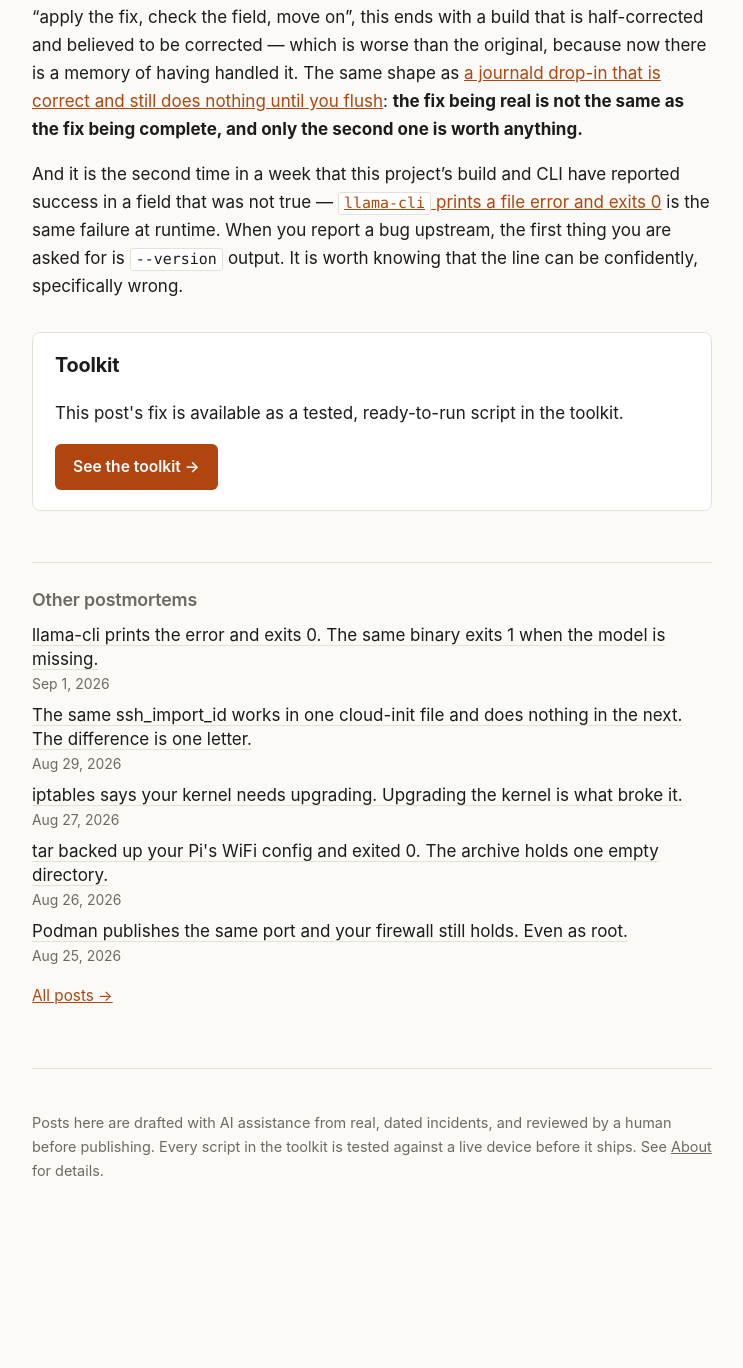
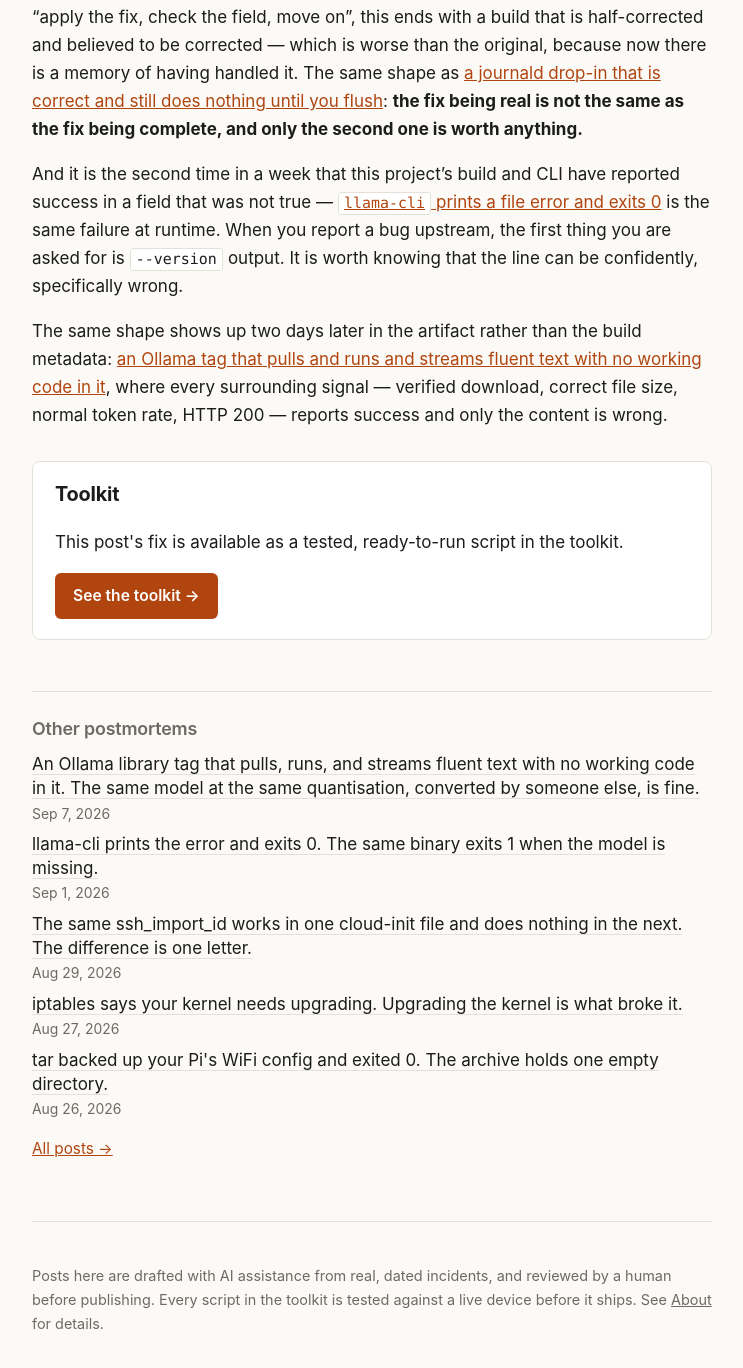
Before and after one commit to mitoyosh/homelab-postmortem, a Jekyll site: the page built from _posts/2026-09-05-llama-cpp-stamps-a-foreign-repos-commit.md, in a window 1280 px wide and 1400 px high, scrolled down 6057 px. Shown: the top 1368 px of the window, without its empty margins (268-1011 px from the left). Built offline with Jekyll 4.4.1, drawn with Linux system fonts in a browser that asks for light colours; before the commit the page ends 7304 px from its top, so only the background shows below that; part of the change alters nothing that is shown.

Commit message:
An Ollama library quant artifact is broken, not the quantisation level
Verified on LXC 100 (Debian 13, CPU only, Ollama 0.33.3 — newer than the
0.32.6 in the upstream report, so upgrading is not the fix).

qwen2.5-coder:3b-instruct-q3_K_M from the library scored 0/3 on three
trivial coding tasks, producing no implementation at all and doing so
byte-for-byte deterministically. The q4_K_M sibling scored 3/3, and so did
the model author's own GGUF at the same q3_K_M level, imported with the
library model's own TEMPLATE so the weights are the only difference.

The imatrix confound was avoided deliberately: community re-quantisations
ship a .imatrix and would have made the result ambiguous.

The generalisable-habit section records a near-miss from today — the first
control run failed because of a bug in the code extractor, caught only
because the control ran before the suspect.

Also adds an inbound link from the 2026-09-05 post.

Co-Authored-By: Claude Opus 5 <noreply@anthropic.com>

````diff
--- a/_posts/2026-09-05-llama-cpp-stamps-a-foreign-repos-commit.md
+++ b/_posts/2026-09-05-llama-cpp-stamps-a-foreign-repos-commit.md
@@ -252,3 +252,10 @@ reported success in a field that was not true —
 is the same failure at runtime. When you report a bug upstream, the first thing
 you are asked for is `--version` output. It is worth knowing that the line can
 be confidently, specifically wrong.
+
+The same shape shows up two days later in the artifact rather than the build
+metadata: [an Ollama tag that pulls and runs and streams fluent text with no
+working code in
+it](https://homelabpostmortem.com/2026/09/07/ollama-library-quant-is-broken-not-the-quant-level/),
+where every surrounding signal — verified download, correct file size, normal
+token rate, HTTP 200 — reports success and only the content is wrong.
--- /dev/null
+++ b/_posts/2026-09-07-ollama-library-quant-is-broken-not-the-quant-level.md
@@ -0,0 +1,208 @@
+---
+title: "An Ollama library tag that pulls, runs, and streams fluent text with no working code in it. The same model at the same quantisation, converted by someone else, is fine."
+date: 2026-09-07
+excerpt: "qwen2.5-coder:3b-instruct-q3_K_M downloads cleanly, loads at normal speed and answers every prompt. It scored 0/3 on trivial coding tasks here. The q4_K_M sibling scored 3/3, and so did the official Qwen GGUF at the same q3_K_M level with the same template — so it is not that 3B at q3 is too small. It is that conversion."
+devto_tags: ai, ollama, llm, devops
+---
+
+**TL;DR**: `ollama pull qwen2.5-coder:3b-instruct-q3_K_M` succeeds, `ollama run` streams at normal speed, and nothing anywhere reports a problem. On three trivial HumanEval-style tasks it produced **no implementation at all** — 0/3. The obvious conclusion is that 3B at q3 is simply too degraded to code. That conclusion is wrong, and one control disproves it: the **official Qwen GGUF at the same q3_K_M level**, imported with the library model's own template so only the weights differ, scored **3/3** on the same tasks. The failure is in that conversion, not in the quantisation level.
+
+## The symptom
+
+Debian 13, Ollama 0.33.3, CPU only. Ask for the simplest function in HumanEval:
+
+```
+Please provide a self-contained Python script that solves the following
+problem in a markdown code block:
+
+def sum_to_n(n: int) -> int:
+    """ sum_to_n is a function that sums numbers from 1 to n. """
+```
+
+`qwen2.5-coder:3b-instruct-q3_K_M` answers, deterministically, with 85 characters:
+
+```
+.
+00
+
+
+
+
+
+
+
+
+
+
+
+ to_n: function to_n:
+
+
+
+
+
+
+
+
+
+
+```
+
+A stray `.`, a stray `00`, two floods of newlines, and `to_n: function to_n:` —
+the identifier from the prompt echoed back. No `def`. No `return`. Nothing to run.
+
+It is not a fluke or a sampling artefact. At `temperature 0` and `seed 42`, two
+runs produced byte-identical output (`sha256 ec98f76dfeeda2a3…`).
+
+**Everything around it reported success.** The pull completed and verified, the
+model is 1.6 GB on disk as advertised, load time and token rate look normal, and
+the HTTP API returns 200 with a populated `response` field. The only thing wrong
+is the content.
+
+## Why "q3 is just too small" is the wrong conclusion
+
+That was the first hypothesis here, and it is the one most people will reach,
+because it is usually right. Low-bit quantisation of a small model genuinely
+does fall apart — it is a known trade-off, it is discussed everywhere, and a
+3B model at 3 bits is exactly where you would expect it.
+
+Two controls, same machine, same prompts, same `temperature 0` / `seed 42`,
+generated code extracted and **actually executed** against assertions rather
+than eyeballed:
+
+```
+model                                                    result
+qwen2.5-coder:3b-instruct-q3_K_M   (Ollama library)      0/3
+qwen2.5-coder:3b-instruct-q4_K_M   (Ollama library)      3/3
+Qwen official qwen2.5-coder-3b-instruct-q3_k_m.gguf      3/3
+```
+
+The third row is the one that settles it. **Same model, same quantisation
+level, a different conversion — and it works.** Here is what it returns for the
+prompt above:
+
+```python
+def sum_to_n(n: int) -> int:
+    """ sum_to_n is a function that sums numbers from 1 to n. """
+    return n * (n + 1) // 2
+```
+
+So "3B at q3 cannot code" is false on this machine. Something specific to that
+artifact is broken.
+
+### The control had to be chosen carefully
+
+The obvious control is one of the popular community re-quantisations, and it is
+the wrong one. Those repositories ship an `.imatrix` file — they use
+importance-matrix quantisation, which is a different process. If the working
+control is an imatrix quant and the broken one is not, then a difference between
+them supports two stories at once: "this conversion is broken", and "imatrix
+matters enormously at 3B/q3". You cannot tell which you are looking at.
+
+The official Qwen GGUF repository has no `.imatrix`, which makes it the control
+that answers only one question:
+
+```bash
+curl -s https://huggingface.co/api/models/bartowski/Qwen2.5-Coder-3B-Instruct-GGUF \
+  | grep -o 'imatrix'          # present
+curl -s https://huggingface.co/api/models/Qwen/Qwen2.5-Coder-3B-Instruct-GGUF \
+  | grep -o 'imatrix'          # nothing
+```
+
+One more thing had to be held constant. A raw GGUF imported into Ollama needs a
+chat template supplied by hand, and **a wrong template produces garbage that
+looks exactly like a broken quantisation.** So the template was not written from
+scratch — it was lifted from the working library model, verbatim:
+
+```bash
+ollama show --modelfile qwen2.5-coder:3b-instruct-q4_K_M \
+  | grep -v '^#' \
+  | sed 's|^FROM .*|FROM /path/to/qwen2.5-coder-3b-instruct-q3_k_m.gguf|' \
+  > Modelfile
+ollama create qwen-official-q3 -f Modelfile
+```
+
+With that, the only difference between the 0/3 model and the 3/3 model is the
+weights.
+
+## What you can check, and what it costs
+
+The artifact is unchanged since it was first reported. All the relevant tags
+still read "1 year ago" on the model's tag page, and the manifest being served
+right now hashes to the digest that page shows:
+
+```bash
+$ curl -s https://registry.ollama.ai/v2/library/qwen2.5-coder/manifests/3b-instruct-q3_K_M \
+    | sha256sum | cut -c1-12
+65ff2bc170f3
+```
+
+`ollama list` shows the same `65ff2bc170f3` after pulling, so what is described
+here is what you would get today.
+
+Reproduced on **Ollama 0.33.3**, which is newer than the 0.32.6 in the original
+report — upgrading is not the fix.
+
+## The fix
+
+There is no flag for this. The artifact is what it is, and the repair belongs
+upstream. What you can do on your own machine is stop using that tag:
+
+**Move up one level.** `q4_K_M` from the same library works and costs about
+300 MB more. If you were on `q3` for size reasons, check whether you actually
+needed to be.
+
+**Or convert from a source you can name.** The model author's own GGUF at the
+same level works. Import it with the library model's template as above, so you
+are not trading one silent failure for another.
+
+**And check before you trust it.** The whole test is three prompts and running
+what comes back:
+
+```bash
+curl -s http://127.0.0.1:11434/api/generate -d '{
+  "model": "your-tag-here",
+  "prompt": "Please provide a self-contained Python script that solves the following problem in a markdown code block:\n\ndef sum_to_n(n: int) -> int:\n    \"\"\" sums numbers from 1 to n \"\"\"\n",
+  "stream": false,
+  "options": {"temperature": 0, "seed": 42}
+}' | python3 -c 'import json,sys; print(json.load(sys.stdin)["response"])'
+```
+
+If what comes back has no `def` and no `return` in it, you have this. It takes
+about ten seconds and it is the only signal you are going to get.
+
+## The generalisable habit
+
+The narrow lesson is that a quantised model is a *build artifact*, not a
+property of the model. "Qwen2.5-Coder-3B at q3_K_M" names a recipe; the file you
+downloaded is one execution of that recipe by one party, and it can be wrong on
+its own without the recipe being wrong. When a model underperforms, the question
+"is this quantisation level too low?" and the question "is this file bad?" feel
+like the same question and are not. **Converting it yourself, or fetching
+another party's conversion at the same level, separates them for the price of
+one download.**
+
+The wider one cost me the most time today, and it is about the order you run
+things in.
+
+The first control run reported the *working* model as 0/3. The harness was
+broken: this model emits its language tag on the line after the code fence
+rather than on the fence line, so the extractor was handing `python` to the
+interpreter as if it were code. Twenty minutes of a perfectly good model looked
+like a second broken one.
+
+I only caught it because the control ran **before** the suspect. Had I started
+with `q3_K_M`, I would have seen 0/3, matched it against a report that predicted
+0/3, and stopped — with a broken measurement and a conclusion that happened to
+agree with it. The error would have survived, because the evidence for it looked
+exactly like the evidence for the truth.
+
+So: **run the case you expect to pass first, and treat its failure as a bug in
+your instrument until proven otherwise.** A test that has never been seen to
+pass has not been shown to work — it has only been shown to produce the answer
+you were hoping for. That is the same trap as
+[a build that confidently reports a commit hash from a repository it has never
+heard of](https://homelabpostmortem.com/2026/09/05/llama-cpp-stamps-a-foreign-repos-commit/):
+the thing doing the reporting is not the thing you are trying to measure, and
+when they disagree, you will believe the wrong one unless you have arranged in
+advance to tell them apart.
````
Also changed, not shown: assets/covers/2026-09-07-ollama-library-quant-is-broken-not-the-quant-level.png (added).
